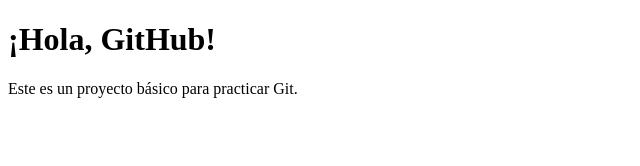
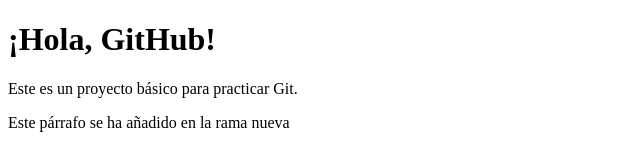
Before and after one commit to sarasor/mi_proyecto_web, a plain HTML site: page index.html in a window 1280 px wide. Shown: the whole page, without its empty margins (0-640 px from the left). Drawn offline with Linux system fonts and the light colour scheme.

Commit message:
Añadir párrafo en una rama nueva

```diff
--- a/index.html
+++ b/index.html
@@ -8,5 +8,6 @@
 <body>
     <h1>¡Hola, GitHub!</h1>
     <p>Este es un proyecto básico para practicar Git.</p>
+    <p>Este párrafo se ha añadido en la rama nueva</p>
 </body>
 </html>
```
